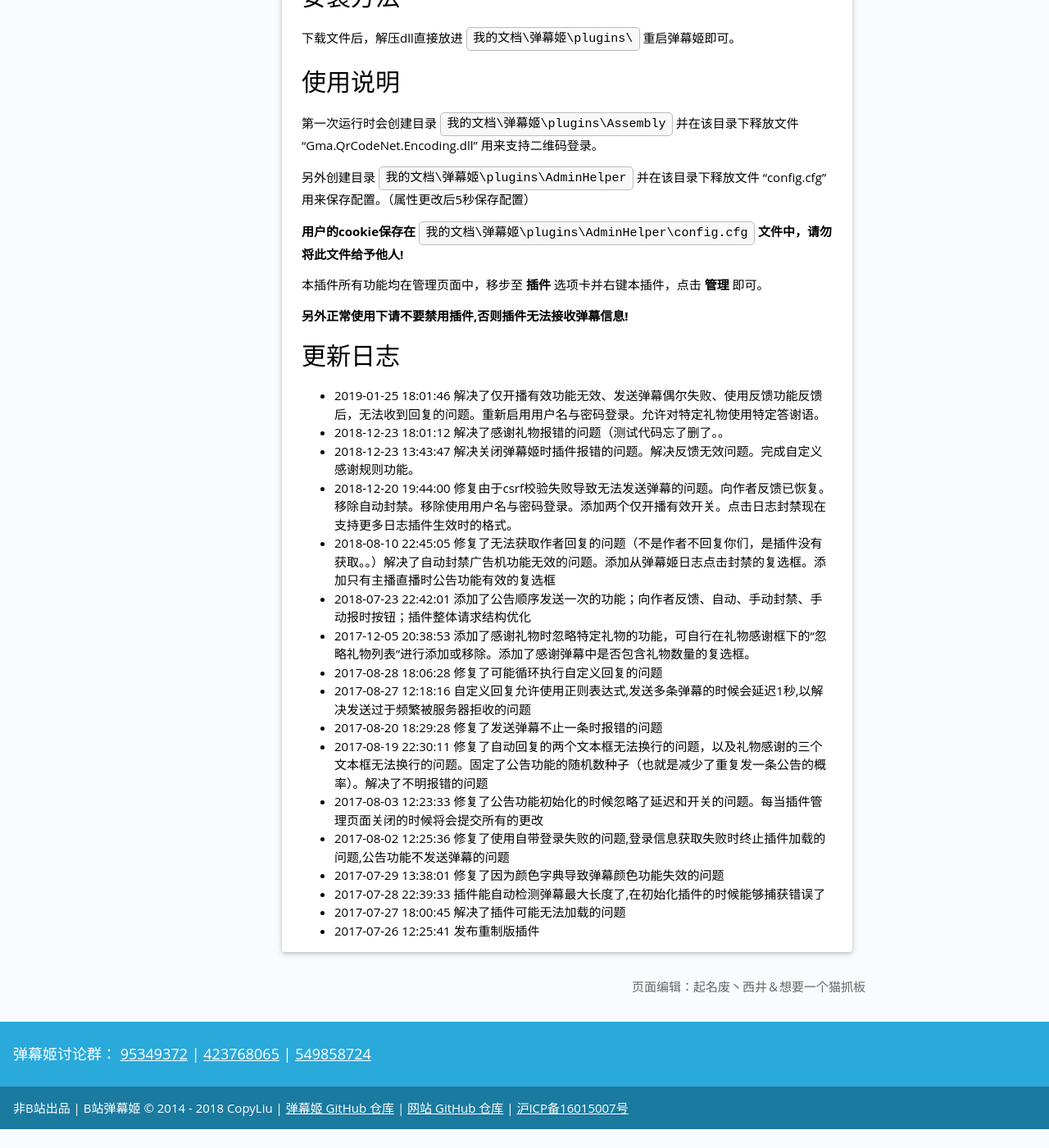
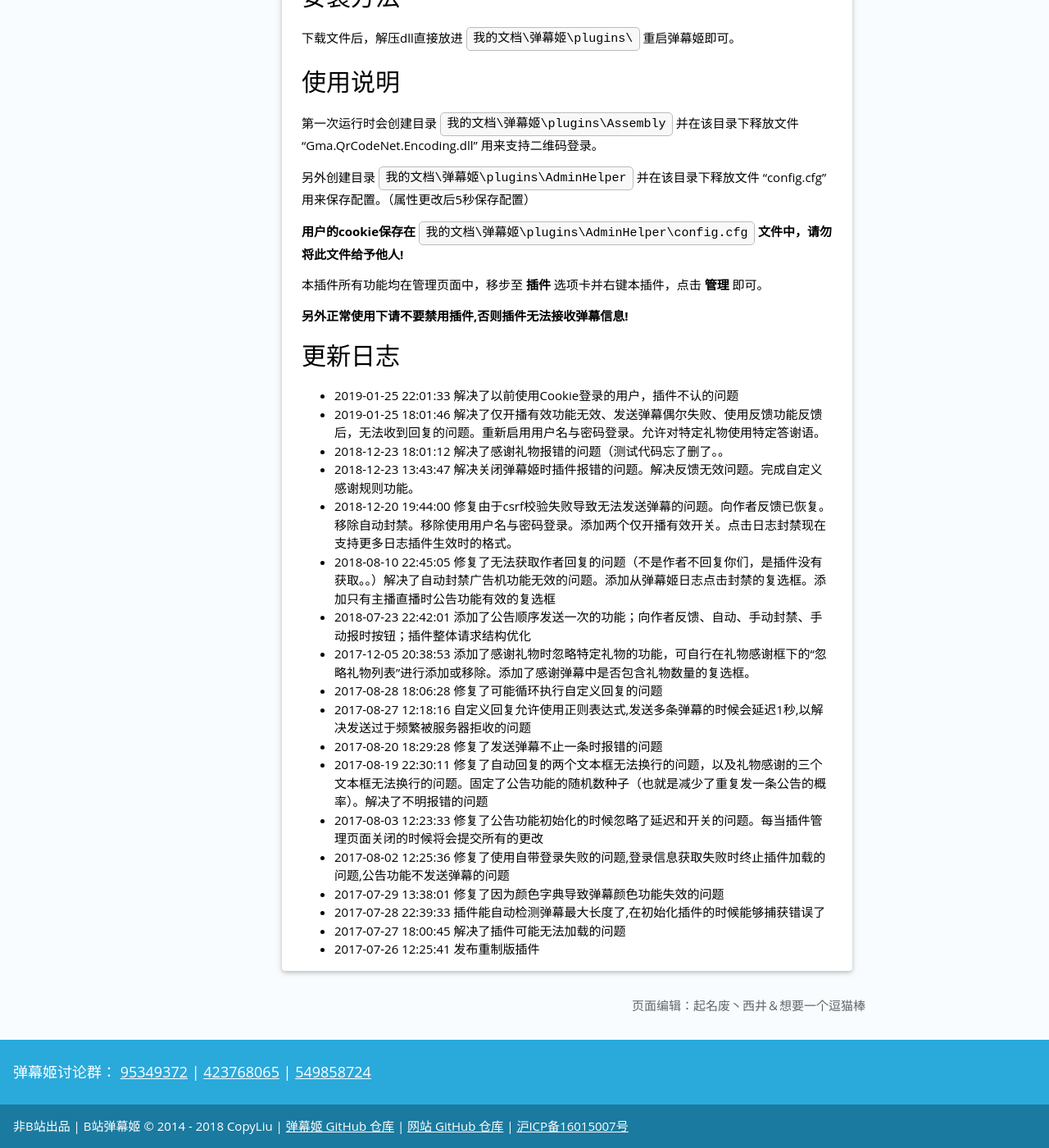
Before and after one commit to Bililive/www.danmuji.org, a Jekyll site: the page built from _plugin/AdminHelper.md, in a window 1280 px wide and 1400 px high, scrolled down 975 px. Shown: the whole window at 82% size. Built offline with Jekyll 4.4.1, drawn with Linux system fonts in a browser that asks for light colours; before the commit the page ends 2352 px from its top, so only the background shows below that; some of the changed text lies outside the part shown.

Commit message:
更新房管助手重制版到1.1.7
解决了以前使用Cookie登录的用户，插件不认的问题

```diff
--- a/_plugin/AdminHelper.md
+++ b/_plugin/AdminHelper.md
@@ -1,14 +1,14 @@
 ---
 # hide: true
 title: 房管助手重制版
-auther: 起名废丶西井＆想要一个猫抓板
-plugin_author: 起名废丶西井＆想要一个猫抓板
+auther: 起名废丶西井＆想要一个逗猫棒
+plugin_author: 起名废丶西井＆想要一个逗猫棒
 plugin_name: 房管助手重制版
 plugin_desc: 房管必备
-plugin_version: 1.1.6
-plugin_update_datetime: 2019-01-25 18:01:46 +0800
+plugin_version: 1.1.7
+plugin_update_datetime: 2019-01-25 22:01:33 +0800
 plugin_update_desc: |-
-  解决了仅开播有效功能无效、发送弹幕偶尔失败、使用反馈功能反馈后，无法收到回复的问题。重新启用用户名与密码登录。允许对特定礼物使用特定答谢语。
+  解决了以前使用Cookie登录的用户，插件不认的问题
 plugin_dllink: /resource/AdminHelper/AdminHelper.zip
 plugin_dlnote: 直接提取压缩包里的dll放进插件目录即可
 ---
@@ -55,6 +55,7 @@
 
 更新日志
 ---
+- 2019-01-25 22:01:33 解决了以前使用Cookie登录的用户，插件不认的问题
 - 2019-01-25 18:01:46 解决了仅开播有效功能无效、发送弹幕偶尔失败、使用反馈功能反馈后，无法收到回复的问题。重新启用用户名与密码登录。允许对特定礼物使用特定答谢语。
 - 2018-12-23 18:01:12 解决了感谢礼物报错的问题（测试代码忘了删了。。
 - 2018-12-23 13:43:47 解决关闭弹幕姬时插件报错的问题。解决反馈无效问题。完成自定义感谢规则功能。
```
Also changed, not shown: 2 other files.
